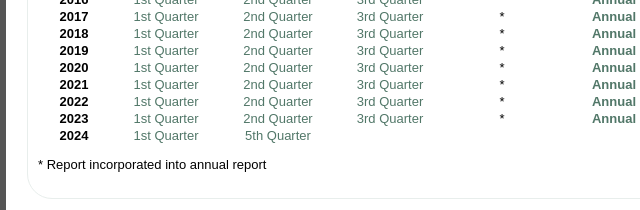
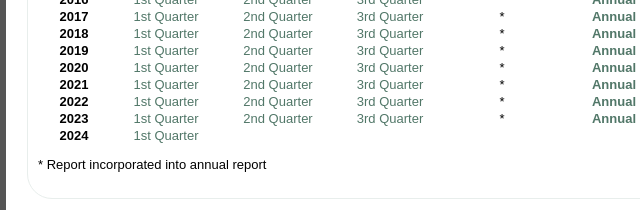
Before and after one commit to cgruga/cgruga_starter.github.io, a plain HTML site: page reports.html in a window 1280 px wide. Shown: the part 1640-1850 px from the top of the page, 134-774 px from the left. Drawn offline with Linux system fonts and the light colour scheme.

Commit message:
Update reports.html

```diff
--- a/reports.html
+++ b/reports.html
@@ -303,7 +303,7 @@
         <tr>
           <td width="70" align="center" class="reportYear noborder">2024</td>
           <td width="110" align="center" class="noborder"><a href="docs/reports/2023-12-UGA_First_Quarterly_Report.pdf" target="_blank" class="link">1st Quarter</a></td>
-	  <td width="110" align="center" class="noborder"><a href="https://outlookuga-my.sharepoint.com/:b:/g/personal/cgr_uga_edu/EXywNarYHG5On8t7U8ahwMIBpA1GJrxnqb9dCRqiiCV77g" target="_blank" class="link">5th Quarter</a></td>
+          <td width="110" align="center" class="noborder"></td>
           <td width="110" align="center" class="noborder"></td>
           <td width="110" align="center" class="noborder"></td>
           <td width="110" align="center" class="noborder"></td>
```
